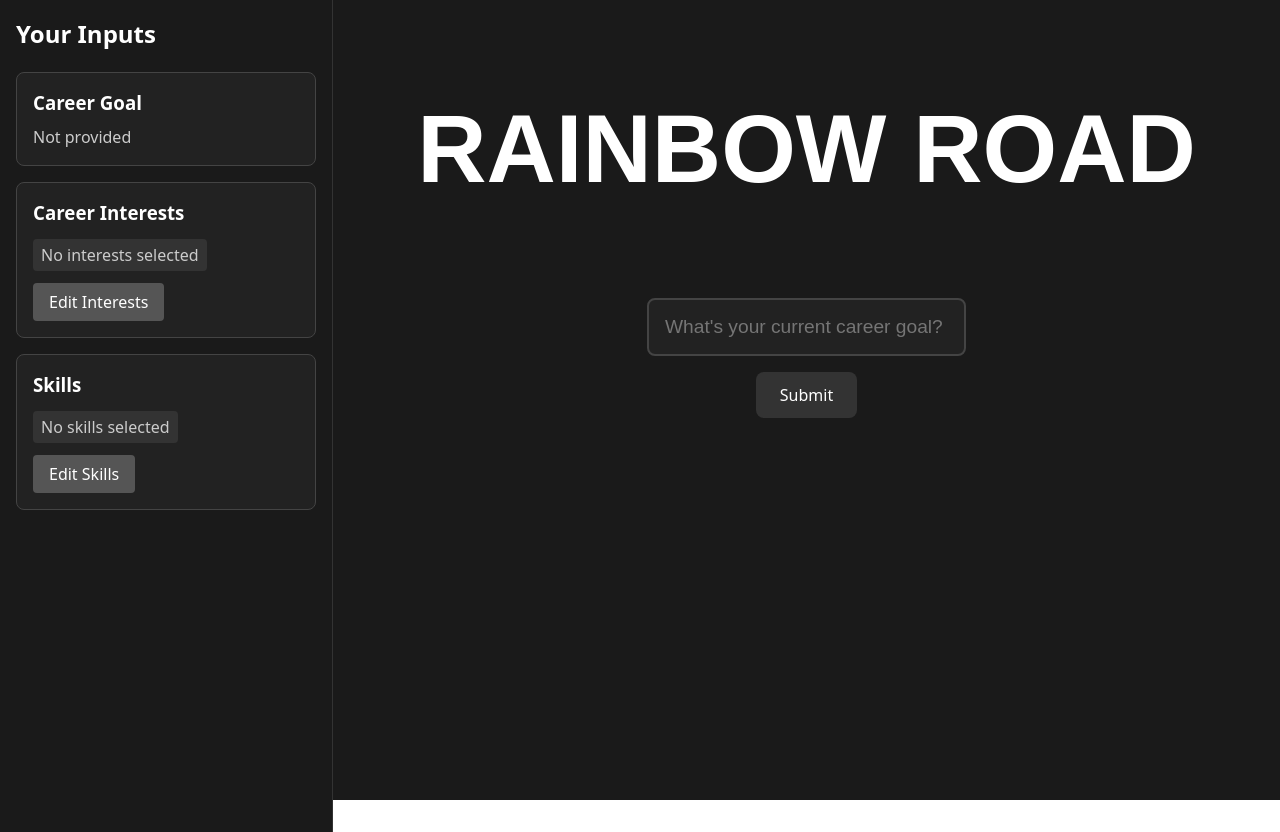
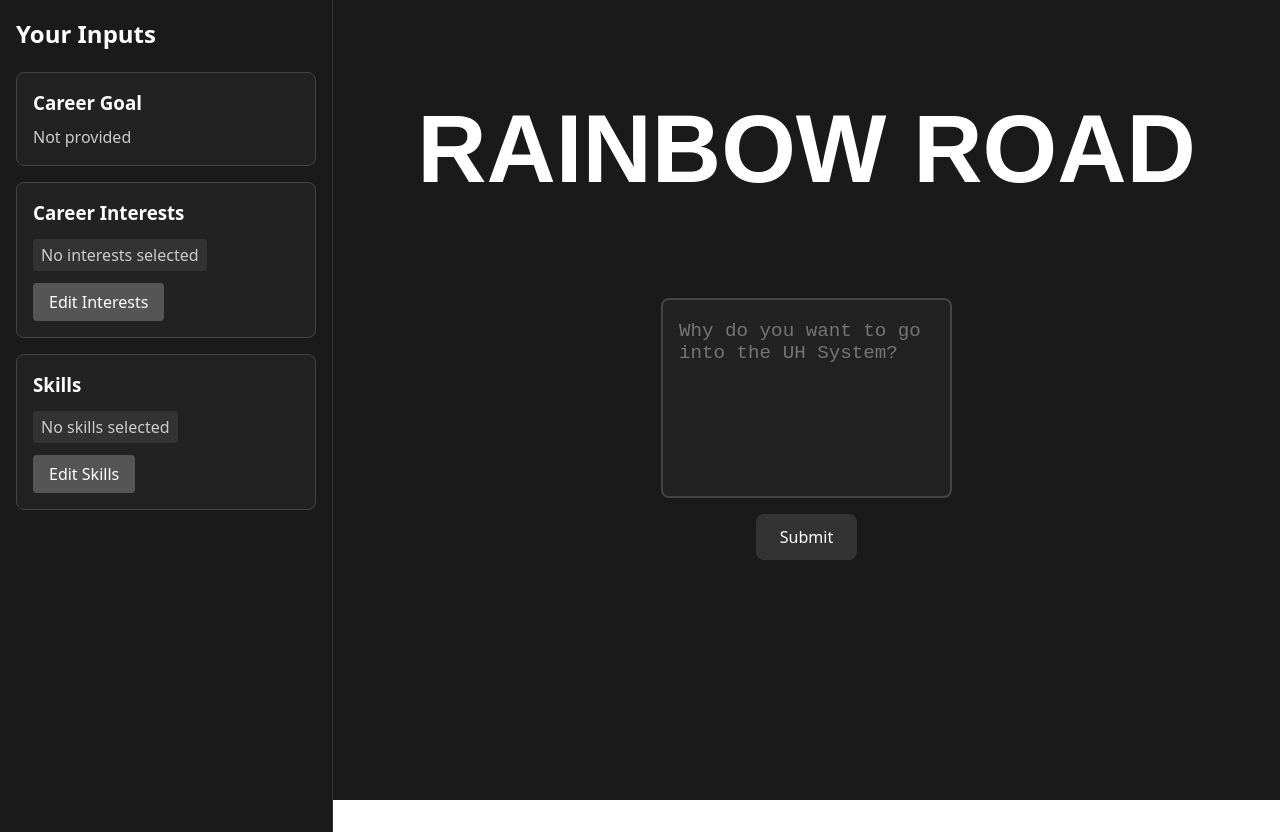
Before and after one commit to HACC25/Ctrl-Alt-DaKine, a React (Vite) app: page / in a window 1280 px wide. Built offline with nearby package versions, Linux system fonts and the light colour scheme.

Commit message:
Update questions in App component and adjust related references in Summary and InterestsSelector components

```diff
--- a/src/App.tsx
+++ b/src/App.tsx
@@ -8,8 +8,8 @@ import './App.css';
 export default function App() {
   // The list of questions to ask the user
   const QUESTIONS = [
-    { id: 'goal', prompt: "What's your current career goal?" },
-    { id: 'interests', prompt: 'What are your career interests?' },
+    { id: 'whyuh', prompt: 'Why do you want to go into the UH System?' },
+    { id: 'experiencesandinterests', prompt: 'What have you done so far that you\'ve enjoyed or learned from? Ex: clubs, community activities, school projects, classes, etc.' },
     { id: 'skills', prompt: 'What are your skills?' },
   ];
 
@@ -23,7 +23,7 @@ export default function App() {
   const allQuestionsAnswered = step >= QUESTIONS.length; // Checks if the step is greater than or equal to total questions
 
   // Go through each question
-  const handleAnswerSubmit = (answer : any) => {
+  const handleAnswerSubmit = (answer: any) => {
     const newAnswers = { ...answers, [currentQuestion.id]: answer };
     setAnswers(newAnswers);
     setStep(step + 1);
@@ -55,7 +55,7 @@ export default function App() {
             return <p>All done! Your path is being generated...</p>;
           }
 
-          if (currentQuestion.id === 'interests') {
+          if (currentQuestion.id === 'experiencesandinterests') {
             return (
               <InterestsSelector
                 previousAnswers={answers}
--- a/src/sections/InputTextbox.css
+++ b/src/sections/InputTextbox.css
@@ -8,9 +8,9 @@
 }
 
 .input-textbox-input {
-  padding: 1rem;
+  padding: 20px 16px;
   width: 100%;
-  max-width: 500px;
+  max-width: 700px;
   font-size: 1.2rem;
   border: 2px solid #444;
   border-radius: 8px;
@@ -18,6 +18,9 @@
   color: #fff;
   outline: none;
   transition: border-color 0.2s;
+  height: 200px;
+  box-sizing: border-box;
+  resize: none;
 }
 
 .input-textbox-input:focus {
--- a/src/sections/InputTextbox.tsx
+++ b/src/sections/InputTextbox.tsx
@@ -1,7 +1,7 @@
 import { useState } from 'react';
 import './InputTextbox.css';
 
-export default function InputTextbox({ question, onSubmit }: InputTextboxProps) {
+export default function InputTextbox({ question, onSubmit } ) {
   // State for local input value
   const [value, setValue] = useState('');
 
@@ -18,12 +18,12 @@ export default function InputTextbox({ question, onSubmit }: InputTextboxProps)
   // Render the textbox form
   return (
     <form onSubmit={handleSubmit} className="input-textbox-form">
-      <input
-        type="text"
+      <textarea
         value={value}
         onChange={(e) => setValue(e.target.value)}
         placeholder={question}
         className="input-textbox-input"
+        rows={3}
       />
       <button type="submit" disabled={!value.trim()} className="input-textbox-button">
         Submit
--- a/src/sections/InterestsSelector.tsx
+++ b/src/sections/InterestsSelector.tsx
@@ -71,7 +71,7 @@ export default function InterestsSelector({ previousAnswers, onSubmit }) {
                     value={customInterest}
                     onChange={(e) => setCustomInterest(e.target.value)}
                     placeholder="Add a custom interest..."
-                    onKeyPress={(e) => e.key === 'Enter' && handleAddCustom()}
+                    onKeyDown={(e) => e.key === 'Enter' && handleAddCustom()}
                 />
                 <button onClick={handleAddCustom} disabled={!customInterest.trim()}>
                     Add
--- a/src/sections/Summary.tsx
+++ b/src/sections/Summary.tsx
@@ -7,12 +7,12 @@ export default function Summary({ answers, onEditInterests, onEditSkills }) {
             <div className="summary-content">
                 <div className="summary-item">
                     <h3>Career Goal</h3>
-                    <p>{answers.goal || 'Not provided'}</p>
+                    <p>{answers.whyuh || 'Not provided'}</p>
                 </div>
                 <div className="summary-item">
                     <h3>Career Interests</h3>
                     <ul>
-                        {answers.interests?.map(interest => <li key={interest}>{interest}</li>) || <li>No interests selected</li>}
+                        {answers.experiencesandinterests?.map(interest => <li key={interest}>{interest}</li>) || <li>No interests selected</li>}
                     </ul>
                     <button onClick={onEditInterests} className="edit-button">Edit Interests</button>
                 </div>
```
